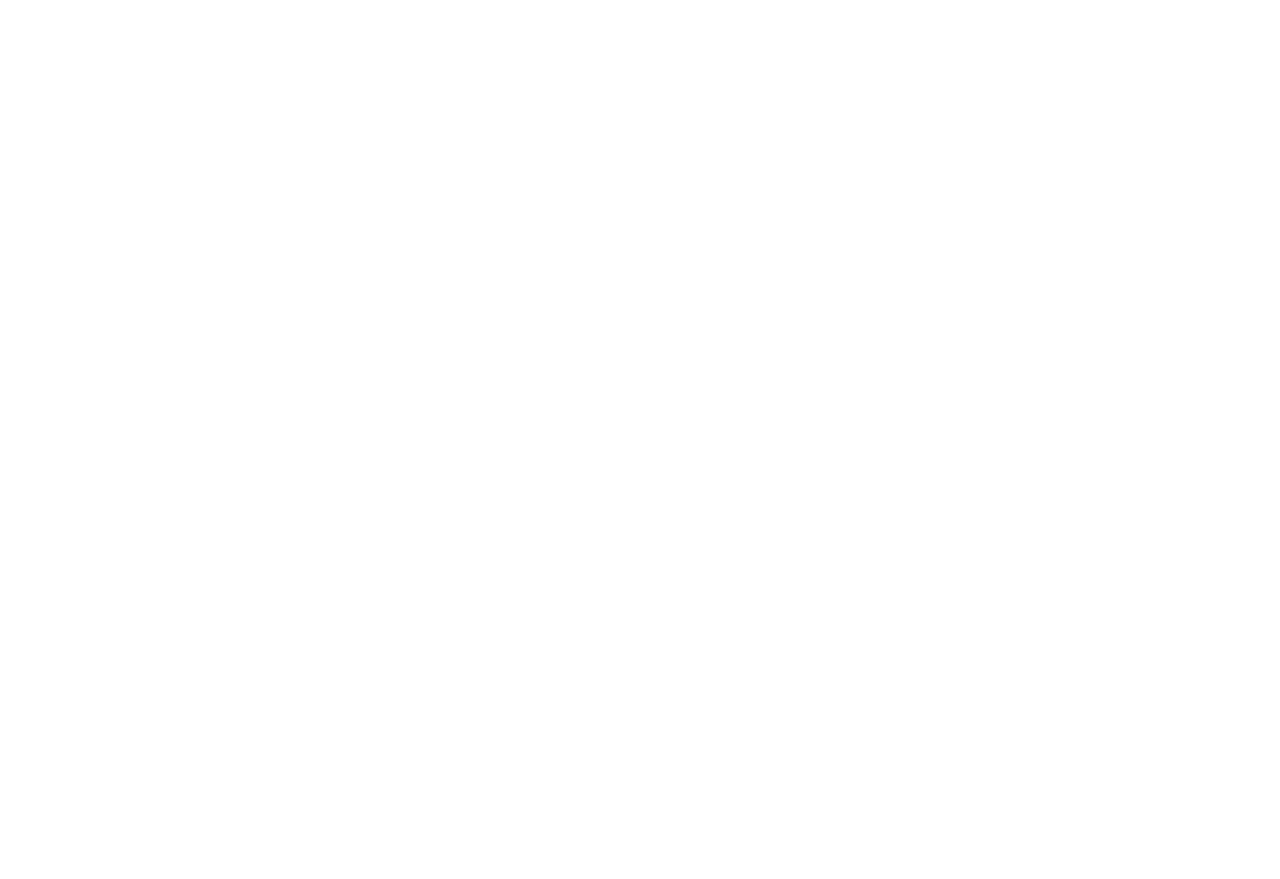
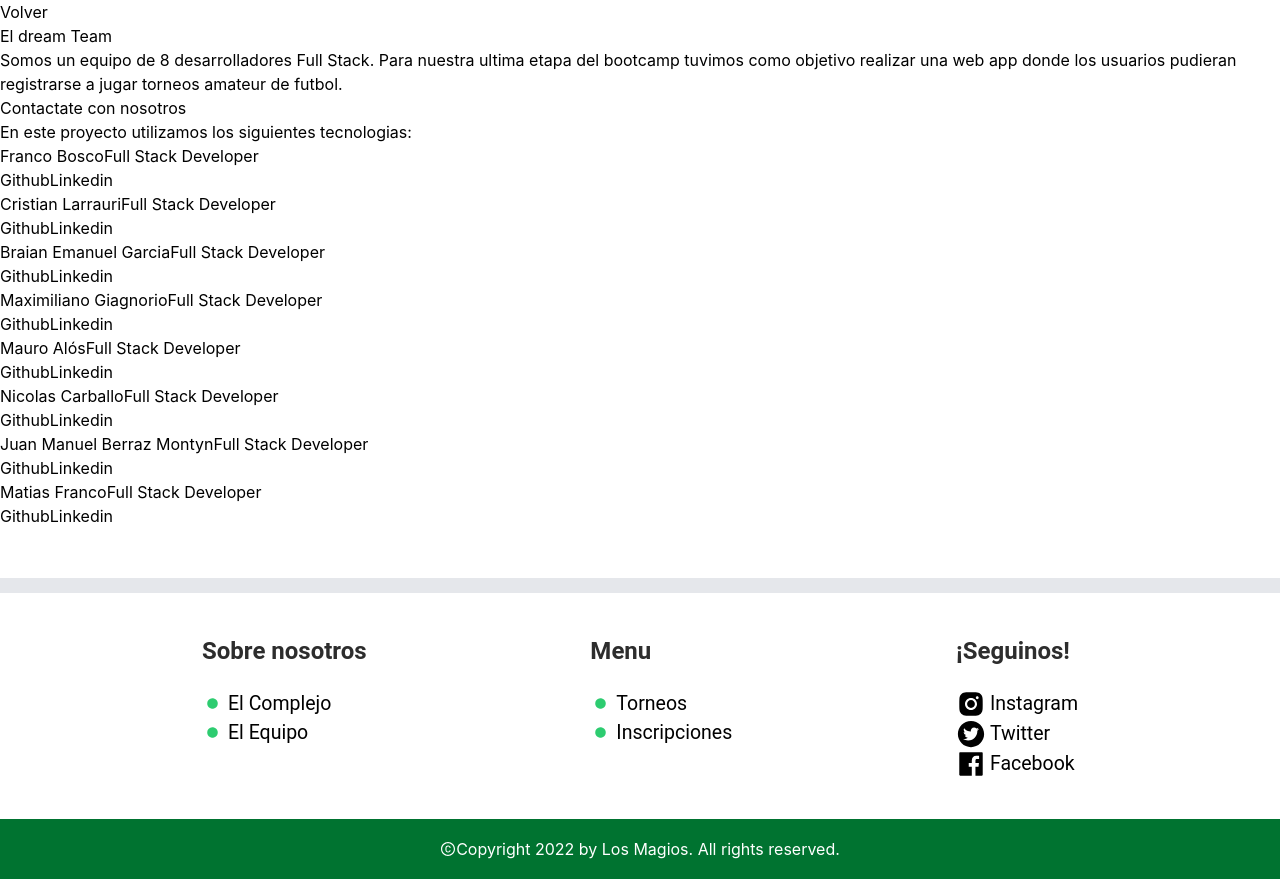
Before and after one commit to CristianLarrauri/Henry-LaReserva, a React (Create React App) app in the folder client/: page /about in a window 1280 px wide. Before the commit the page ends 800 px from the top, so only its background shows below. Built offline with nearby package versions, Linux system fonts and the light colour scheme; a web font is replaced by a local one.

Commit message:
modif footer, add component about

```diff
--- a/client/src/App.js
+++ b/client/src/App.js
@@ -9,7 +9,7 @@
 import Error404 from "./components/Error404";
 import ComplexDetail from "./components/ComplexDetail";
 import TournamentDetail from "./components/TournamentDetails";
-
+import About from "./components/About";
 
 function App() {
   return (
@@ -29,6 +29,7 @@
           <Route exact path="/404" component={Error404} />
           <Route exact path="/details/:id" component={TournamentDetail} />
           <Route exact path="/complex" component={ComplexDetail} />
+          <Route exact path="/about" component={About} />
         </Switch>
       </div>
     </BrowserRouter>
--- /dev/null
+++ b/client/src/components/About.jsx
@@ -0,0 +1,178 @@
+import React from "react";
+import { Link } from "react-router-dom";
+import Footer from "./Footer";
+
+export default function About() {
+  return (
+    <div>
+      <button>
+        <Link to="/home">
+          <p>Volver</p>
+        </Link>
+      </button>
+      <header>
+        <span>El dream Team</span>
+      </header>
+      <div>
+        <p>
+          Somos un equipo de 8 desarrolladores Full Stack. Para nuestra ultima
+          etapa del bootcamp tuvimos como objetivo realizar una web app donde
+          los usuarios pudieran registrarse a jugar torneos amateur de futbol.
+        </p>
+        <p>Contactate con nosotros</p>
+      </div>
+
+      <div>
+        <p>En este proyecto utilizamos los siguientes tecnologias:</p>
+        {/* Buscar logos de todas las tecnologias que usamos y listarlas */}
+      </div>
+      <div>
+        <div>
+          <p>
+            {" "}
+            Franco Bosco
+            <span>Full Stack Developer</span>
+          </p>
+          <div>
+            <a href="https://github.com/FranBosco" target="_blank">
+              Github
+            </a>
+
+            <a href="https://www.linkedin.com/in/??/" target="_blank">
+              Linkedin
+            </a>
+          </div>
+        </div>
+
+        <div>
+          <p>
+            {" "}
+            Cristian Larrauri
+            <span>Full Stack Developer</span>
+          </p>
+          <div>
+            <a href="https://github.com/CristianLarrauri" target="_blank">
+              Github
+            </a>
+
+            <a href="https://www.linkedin.com/in/??/" target="_blank">
+              Linkedin
+            </a>
+          </div>
+        </div>
+
+        <div>
+          <p>
+            {" "}
+            Braian Emanuel Garcia
+            <span>Full Stack Developer</span>
+          </p>
+          <div>
+            <a href="https://github.com/braiangarcia99" target="_blank">
+              Github
+            </a>
+
+            <a href="https://www.linkedin.com/in/??/" target="_blank">
+              Linkedin
+            </a>
+          </div>
+        </div>
+
+        <div>
+          <p>
+            {" "}
+            Maximiliano Giagnorio
+            <span>Full Stack Developer</span>
+          </p>
+          <div>
+            <a href="https://github.com/mxgiagnorio" target="_blank">
+              Github
+            </a>
+
+            <a
+              href="https://www.linkedin.com/in/maximiliano-giagnorio/"
+              target="_blank"
+            >
+              Linkedin
+            </a>
+          </div>
+        </div>
+
+        <div>
+          <p>
+            {" "}
+            Mauro Alós
+            <span>Full Stack Developer</span>
+          </p>
+          <div>
+            <a href="https://github.com/MauroDavid512" target="_blank">
+              Github
+            </a>
+
+            <a href="https://www.linkedin.com/in/??/" target="_blank">
+              Linkedin
+            </a>
+          </div>
+        </div>
+
+        <div>
+          <p>
+            {" "}
+            Nicolas Carballo
+            <span>Full Stack Developer</span>
+          </p>
+          <div>
+            <a href="https://github.com/Neiko1210" target="_blank">
+              Github
+            </a>
+
+            <a
+              href="https://www.linkedin.com/in/nicolas-carballo-5265a422b/"
+              target="_blank"
+            >
+              Linkedin
+            </a>
+          </div>
+        </div>
+
+        <div>
+          <p>
+            {" "}
+            Juan Manuel Berraz Montyn
+            <span>Full Stack Developer</span>
+          </p>
+          <div>
+            <a href="https://github.com/BerrazMontyn" target="_blank">
+              Github
+            </a>
+
+            <a
+              href="https://www.linkedin.com/in/juan-manuel-berraz-montyn-b25962194/"
+              target="_blank"
+            >
+              Linkedin
+            </a>
+          </div>
+        </div>
+
+        <div>
+          <p>
+            {" "}
+            Matias Franco
+            <span>Full Stack Developer</span>
+          </p>
+          <div>
+            <a href="https://github.com/MatiasFranco289" target="_blank">
+              Github
+            </a>
+
+            <a href="https://www.linkedin.com/in/??/" target="_blank">
+              Linkedin
+            </a>
+          </div>
+        </div>
+      </div>
+      <Footer />
+    </div>
+  );
+}
--- a/client/src/components/Footer.jsx
+++ b/client/src/components/Footer.jsx
@@ -1,11 +1,11 @@
-import React from 'react';
-import styles from '../styles/Footer.module.css';
-import { VscCircleFilled } from 'react-icons/vsc';
-import { Link } from 'react-router-dom';
-import { AiFillInstagram } from 'react-icons/ai';
-import { AiFillTwitterCircle } from 'react-icons/ai';
-import { AiFillFacebook } from 'react-icons/ai';
-import { AiOutlineCopyrightCircle } from 'react-icons/ai';
+import React from "react";
+import styles from "../styles/Footer.module.css";
+import { VscCircleFilled } from "react-icons/vsc";
+import { Link } from "react-router-dom";
+import { AiFillInstagram } from "react-icons/ai";
+import { AiFillTwitterCircle } from "react-icons/ai";
+import { AiFillFacebook } from "react-icons/ai";
+import { AiOutlineCopyrightCircle } from "react-icons/ai";
 
 export default function Footer() {
   return (
@@ -13,19 +13,26 @@
       <div className={styles.subWrapper}>
         <div className={styles.section}>
           <h2>Sobre nosotros</h2>
-					<p>
-						Lorem ipsum dolor sit, amet consectetur adipisicing elit. Quis,
-						neque? Quisquam quae repudiandae magni necessitatibus ad sunt totam
-						voluptas, excepturi blanditiis facilis, ipsa, aspernatur assumenda
-						aliquam. Provident facere voluptas facilis.
-					</p>
+          <div className={styles.iconWrapper}>
+            <VscCircleFilled className={styles.greenIcon} />
+            <Link className={styles.link} to="/complex">
+              El Complejo
+            </Link>
+          </div>
+
+          <div className={styles.iconWrapper}>
+            <VscCircleFilled className={styles.greenIcon} />
+            <Link className={styles.link} to="/about">
+              El Equipo
+            </Link>
+          </div>
         </div>
 
         <div className={styles.section}>
           <h2>Menu</h2>
           <div className={styles.iconWrapper}>
             <VscCircleFilled className={styles.greenIcon} />
-						<Link className={styles.link} to="/">
+            <Link className={styles.link} to="/tournaments">
               Torneos
             </Link>
           </div>
```
Lines whose indentation alone changed are shown as unchanged.
